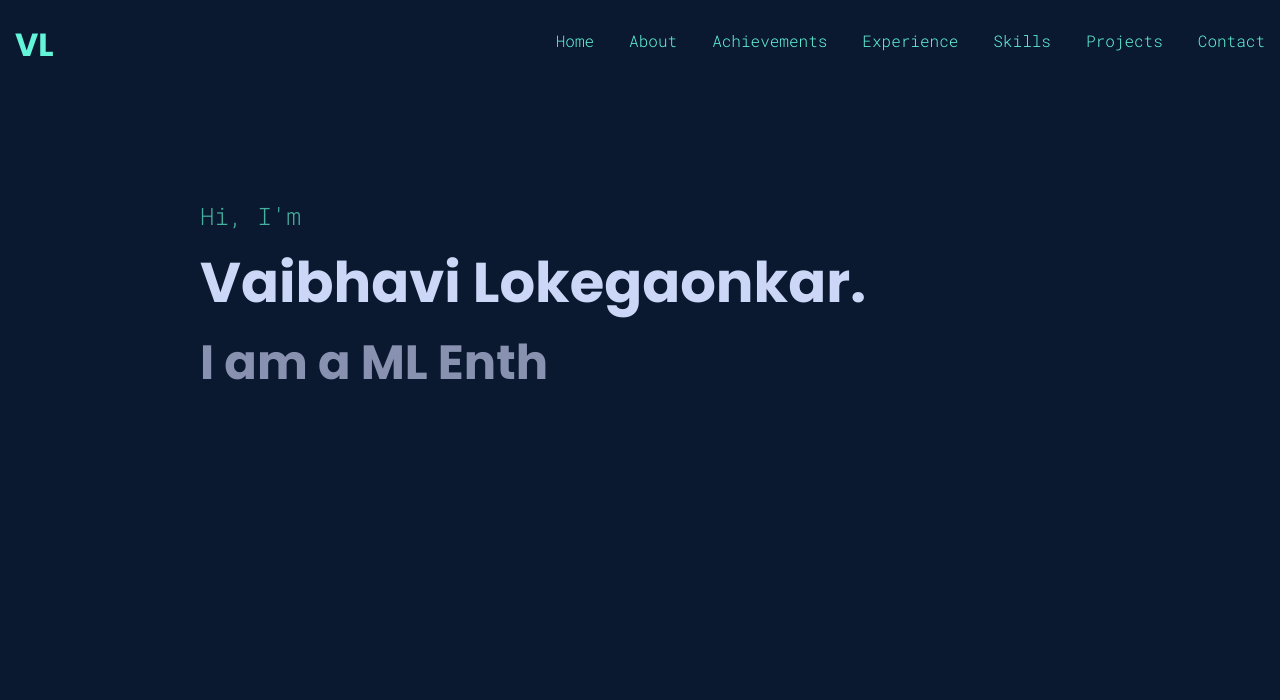
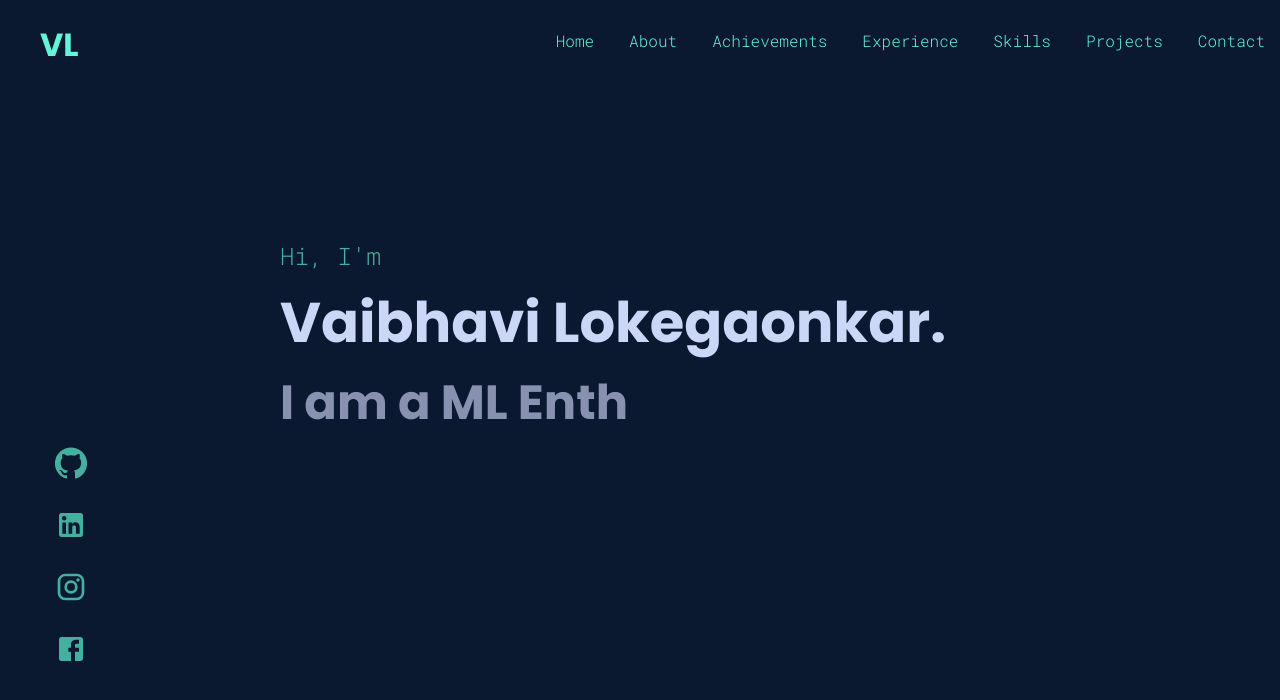
Before and after one commit to Vaibhavi1707/Vaibhavi1707.github.io, a React (Create React App) app in the folder portfolio/: page /home in a window 1280 px wide. Shown: the top 700 px of the page. Built offline with nearby package versions, Linux system fonts and the light colour scheme.

Commit message:
Added social accounts panel

```diff
--- a/portfolio/package.json
+++ b/portfolio/package.json
@@ -10,6 +10,7 @@
     "@testing-library/user-event": "^12.8.3",
     "react": "^17.0.2",
     "react-dom": "^17.0.2",
+    "react-router-dom": "^5.2.0",
     "react-scripts": "4.0.3",
     "react-typical": "^0.1.3",
     "web-vitals": "^1.1.2"
--- a/portfolio/src/App.js
+++ b/portfolio/src/App.js
@@ -8,6 +8,9 @@ function App() {
     <div className="App">
       <div className="App__bar">
         <Navbar />
+      </div>
+      <div className="social__accounts">
+        <SocialAccounts />
       </div>
       <Intro />
       {/* <About /> */}
--- a/portfolio/src/components/SocialAccounts.js
+++ b/portfolio/src/components/SocialAccounts.js
@@ -1,16 +1,29 @@
 import React from 'react'
+import { Link, BrowserRouter } from 'react-router-dom';
 import { GitHub } from '@material-ui/icons';
 import InstagramIcon from '@material-ui/icons/Instagram';
 import FacebookIcon from '@material-ui/icons/Facebook';
 import LinkedInIcon from '@material-ui/icons/LinkedIn';
 
+import "../css/SocialAccounts.css"
+
 function SocialAccounts() {
     return (
         <div className = "socialAccounts">
-            <GitHub />
-            <LinkedInIcon />
-            <InstagramIcon />
-            <FacebookIcon />
+            <BrowserRouter>
+                {/* <Link to = "#"> */}
+                    <GitHub />
+                {/* </Link> */}
+                {/* <Link to = "#"> */}
+                    <LinkedInIcon />
+                {/* </Link> */}
+                {/* <Link to = "#"> */}
+                    <InstagramIcon />
+                {/* </Link> */}
+                {/* <Link to = "#"> */}
+                    <FacebookIcon />
+                {/* </Link> */}
+            </BrowserRouter>
             <div className = "vertical"></div>
         </div>
     )
--- a/portfolio/src/css/App.css
+++ b/portfolio/src/css/App.css
@@ -45,3 +45,8 @@
 .App__bar {
   position: fixed;
 }
+
+.social__accounts {
+  position: fixed;
+  bottom: 0;
+}
--- a/portfolio/src/css/Intro.css
+++ b/portfolio/src/css/Intro.css
@@ -7,7 +7,7 @@
 }
 
 .first__intro {
-    padding: 25vh 10vh 10vh 25vh;
+    padding: 30vh 10vh 10vh 35vh;
     text-align: left;
 }
 
--- a/portfolio/src/css/Navbar.css
+++ b/portfolio/src/css/Navbar.css
@@ -20,7 +20,7 @@
 .right {
     flex: 50%;
     /* background-color: red; */
-    /* margin-left: % */
+    /* margin-left: 20px; */
     display: flex;
     justify-content: right;
     align-items: center;
@@ -59,7 +59,7 @@
 .left .me > h1 {
     font-family: 'Poppins', 'sans-serif';
     color: #63F4DA;
-    margin-left: 15px;
+    margin-left: 40px;
 }
 
 @media only screen and (max-width: 850px) {
--- a/portfolio/src/css/SocialAccounts.css
+++ b/portfolio/src/css/SocialAccounts.css
@@ -1,9 +1,16 @@
+.socialAccounts {
+    display: flex;
+    flex-direction: column;
+    margin-left: 40px;
+}
+
 .socialAccounts > .MuiSvgIcon-root {
     color: #45B09F;
     font-size: xx-large;
+    margin: 15px;
 }
 
 .socialAccounts > .vertical {
-    border-left: 1px white;
+    border-left: 10px white;
     height: 120px;
 }
```
Also changed, not shown: 1 other file (tests, documents, lock files or other folders).
